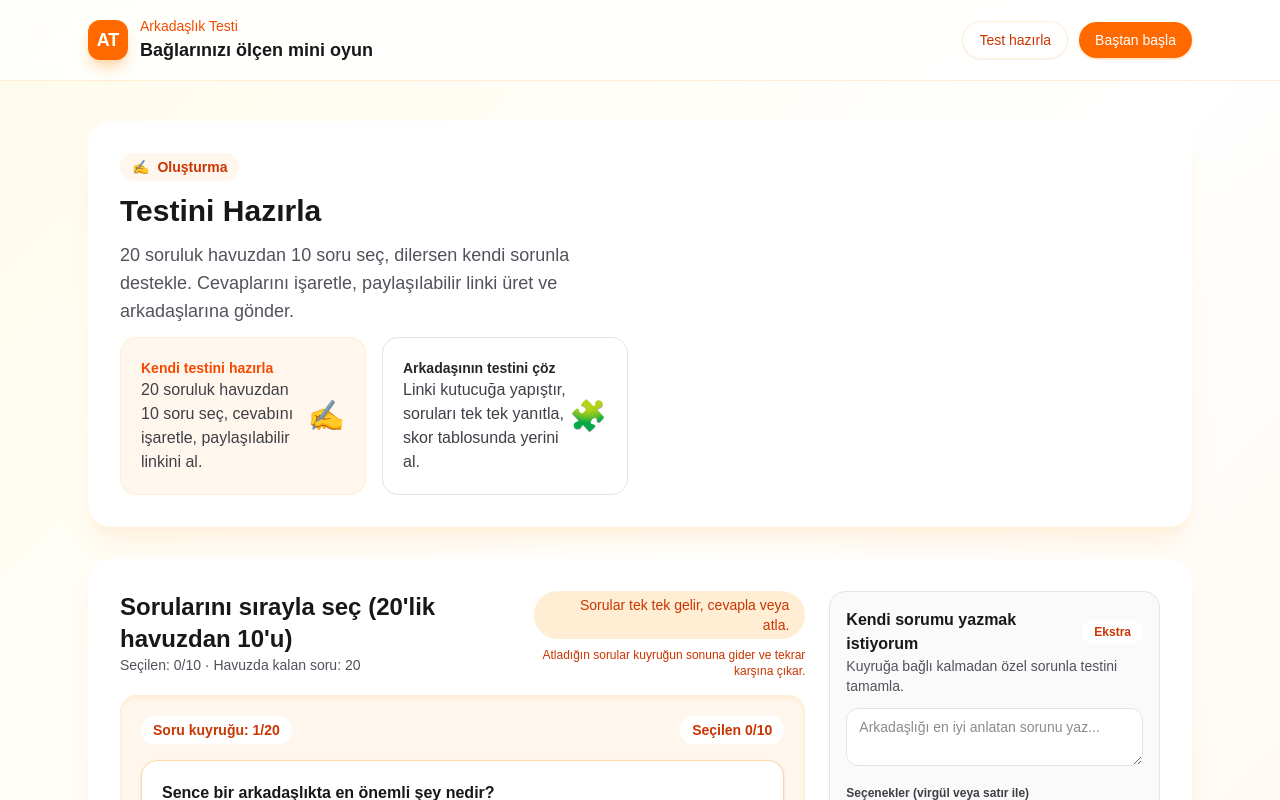
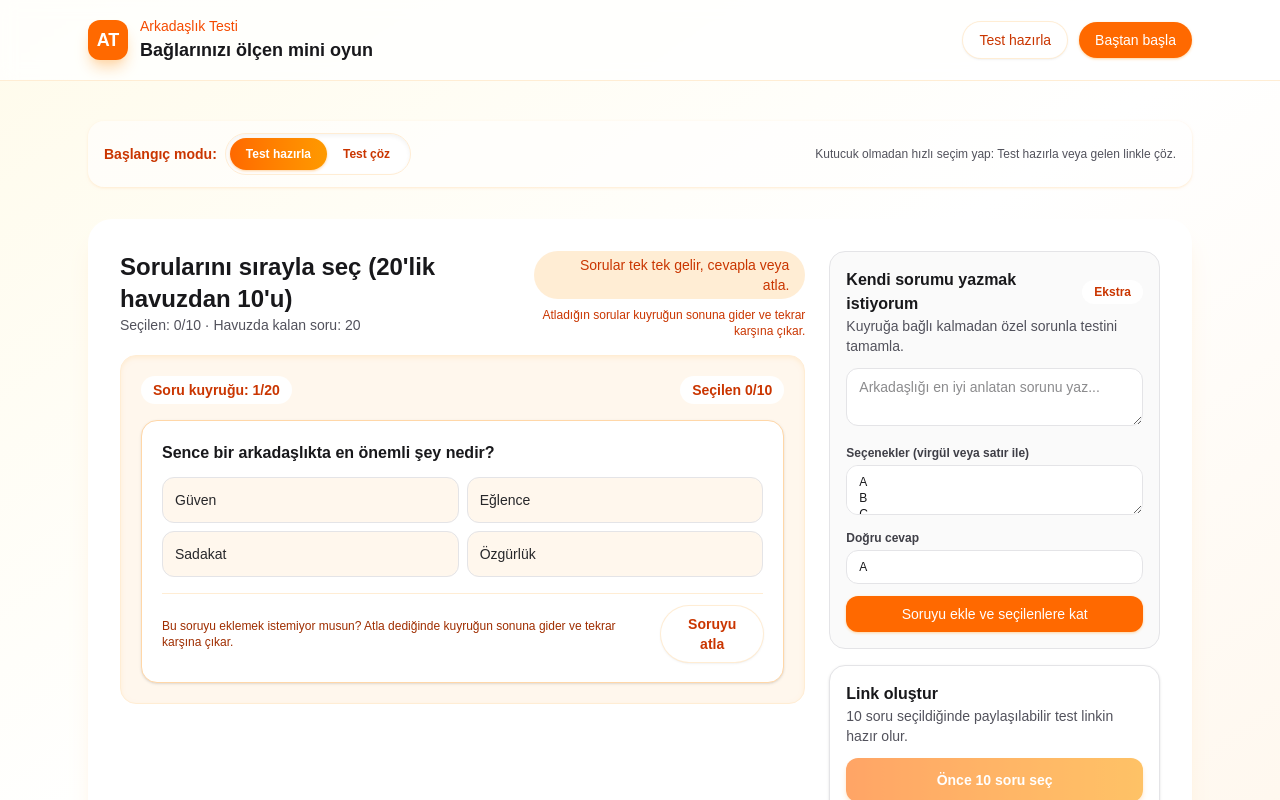
Before and after one commit to basakozdemr/arkadaslik-testi, a Next.js app: page / in a window 1280 px wide. Shown: the top 800 px of the page. Built offline with nearby package versions, Linux system fonts and the light colour scheme.

Commit message:
Remove hero card and add compact view toggle

```diff
--- a/src/app/page.tsx
+++ b/src/app/page.tsx
@@ -288,25 +288,6 @@ export default function Home() {
     setRemainingQueue(questionPool.map((q) => q.id));
   };
 
-  const heroContent = {
-    create: {
-      title: "Testini Hazırla",
-      description:
-        "20 soruluk havuzdan 10 soru seç, dilersen kendi sorunla destekle. Cevaplarını işaretle, paylaşılabilir linki üret ve arkadaşlarına gönder.",
-      emoji: "✍️",
-      badge: "Oluşturma",
-    },
-    solve: {
-      title: "Arkadaşının Testini Çöz",
-      description:
-        "Sana gelen linki yapıştır, soruları sırayla yanıtla ve geri dönmeden tamamla. Sonucunu skor tablosunda hemen gör!",
-      emoji: "🧩",
-      badge: "Çözüm",
-    },
-  } as const;
-
-  const hero = heroContent[view];
-
   return (
     <div className="min-h-screen bg-gradient-to-br from-amber-50 via-white to-orange-50 text-zinc-900">
       <header className="sticky top-0 z-20 border-b border-orange-100 bg-white/80 backdrop-blur">
@@ -338,38 +319,34 @@ export default function Home() {
       </header>
 
       <main className="mx-auto flex max-w-6xl flex-col gap-8 px-6 py-10">
-        <section className="grid gap-6 rounded-3xl bg-white p-8 shadow-xl shadow-orange-100/70 lg:grid-cols-2">
-          <div className="space-y-3">
-            <div className="inline-flex items-center gap-2 rounded-full bg-orange-50 px-3 py-1 text-sm font-semibold text-orange-700">
-              <span>{hero.emoji}</span>
-              <span>{hero.badge}</span>
-            </div>
-            <h1 className="text-3xl font-semibold text-zinc-900">{hero.title}</h1>
-            <p className="text-lg text-zinc-600">{hero.description}</p>
-            <div className="grid gap-4 sm:grid-cols-2">
+        <div className="flex flex-wrap items-center justify-between gap-3 rounded-2xl bg-white/60 px-4 py-3 shadow-sm shadow-orange-100">
+          <div className="inline-flex items-center gap-2">
+            <span className="text-sm font-semibold text-orange-700">Başlangıç modu:</span>
+            <div className="inline-flex rounded-full border border-orange-100 bg-white p-1 shadow-inner">
               <button
                 onClick={() => setView("create")}
-                className="flex items-center justify-between rounded-2xl border border-orange-100 bg-orange-50 p-5 text-left transition hover:-translate-y-1 hover:border-orange-200 hover:bg-orange-100"
+                className={`rounded-full px-4 py-2 text-xs font-semibold transition ${
+                  view === "create"
+                    ? "bg-gradient-to-r from-orange-500 to-amber-500 text-white shadow-sm shadow-orange-200"
+                    : "text-orange-700 hover:bg-orange-50"
+                }`}
               >
-                <div>
-                  <p className="text-sm font-semibold text-orange-600">Kendi testini hazırla</p>
-                  <p className="text-base text-zinc-700">20 soruluk havuzdan 10 soru seç, cevabını işaretle, paylaşılabilir linkini al.</p>
-                </div>
-                <span className="text-3xl">✍️</span>
+                Test hazırla
               </button>
               <button
                 onClick={() => setView("solve")}
-                className="flex items-center justify-between rounded-2xl border border-zinc-200 bg-white p-5 text-left transition hover:-translate-y-1 hover:border-orange-200"
+                className={`rounded-full px-4 py-2 text-xs font-semibold transition ${
+                  view === "solve"
+                    ? "bg-gradient-to-r from-orange-500 to-amber-500 text-white shadow-sm shadow-orange-200"
+                    : "text-orange-700 hover:bg-orange-50"
+                }`}
               >
-                <div>
-                  <p className="text-sm font-semibold text-zinc-800">Arkadaşının testini çöz</p>
-                  <p className="text-base text-zinc-700">Linki kutucuğa yapıştır, soruları tek tek yanıtla, skor tablosunda yerini al.</p>
-                </div>
-                <span className="text-3xl">🧩</span>
+                Test çöz
               </button>
             </div>
           </div>
-        </section>
+          <p className="text-xs text-zinc-600">Kutucuk olmadan hızlı seçim yap: Test hazırla veya gelen linkle çöz.</p>
+        </div>
 
         {view === "create" && (
           <section className="grid gap-6 rounded-3xl bg-white p-8 shadow-xl shadow-orange-100/70 lg:grid-cols-3">
```
